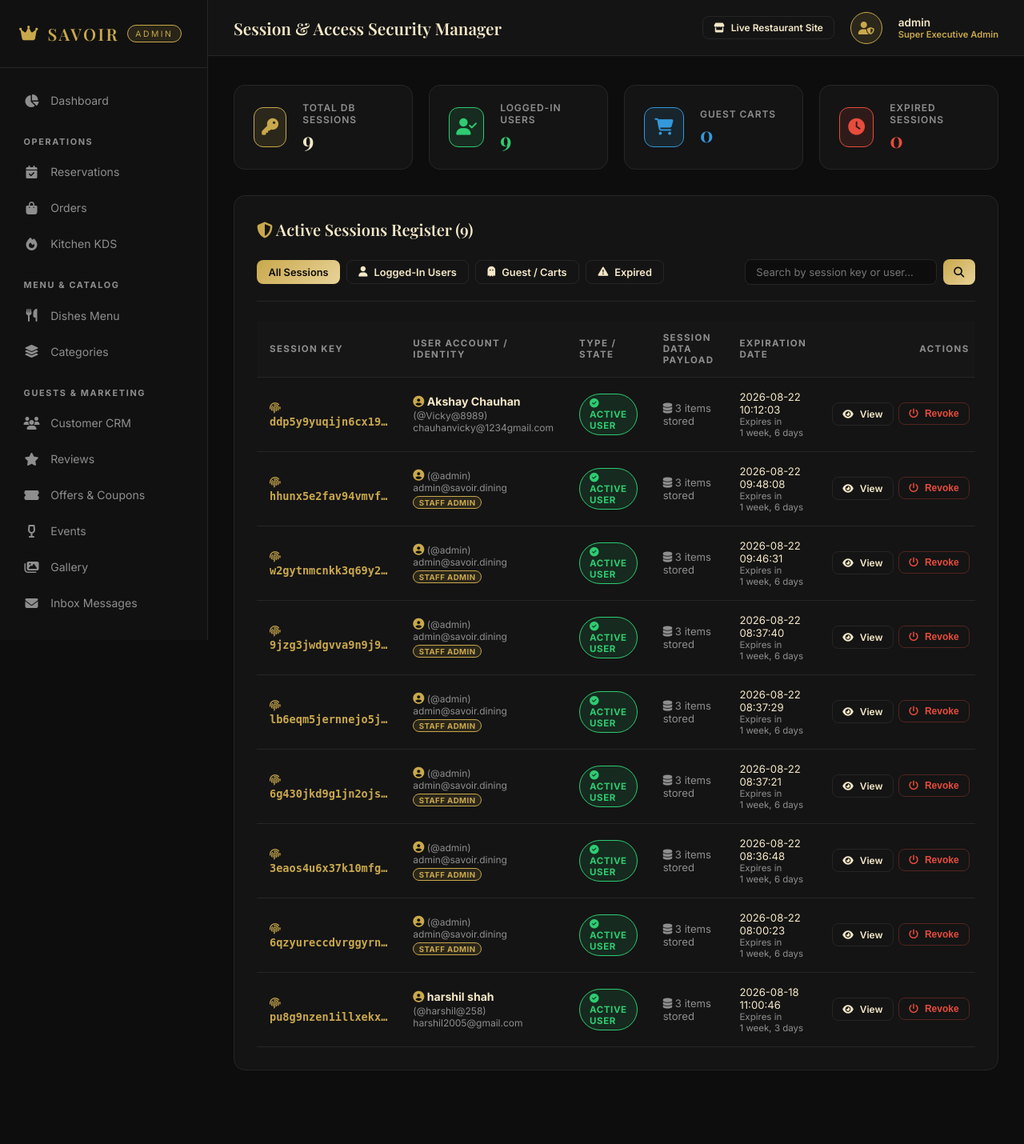
After one commit to harshil872/Hotel_House, a Django app: page /admin-panel/sessions/ in a window 1280 px wide. The commit adds this page. Shown: the whole page at 80% size. Run offline with Django 5.2, Linux system fonts and the light colour scheme; a user stored in the database is signed in; data comes from the database, SQL or seed files in the repository; both versions use the stored data as it was after the commit; some web fonts are replaced.

Commit message:
change admin ui

```diff
--- a/User_Dashboard/urls.py
+++ b/User_Dashboard/urls.py
@@ -60,5 +60,7 @@ urlpatterns = [
     path('admin-panel/gallery/',               admin_views.admin_gallery,             name='admin_gallery'),
     path('admin-panel/messages/',              admin_views.admin_messages,            name='admin_messages'),
     path('admin-panel/reports/',               admin_views.admin_reports,             name='admin_reports'),
+    path('admin-panel/sessions/',              admin_views.admin_sessions,            name='admin_sessions'),
+    path('admin-panel/sessions/<str:session_key>/', admin_views.admin_session_detail,   name='admin_session_detail'),
     path('admin-panel/settings/',              admin_views.admin_settings,            name='admin_settings'),
 ]
--- a/templates/admin_panel/base_admin.html
+++ b/templates/admin_panel/base_admin.html
@@ -299,9 +299,6 @@
       <li class="admin-nav-item {% if request.resolver_match.url_name == 'admin_kitchen' %}active{% endif %}">
         <a href="{% url 'admin_kitchen' %}"><i class="fas fa-fire"></i> Kitchen KDS</a>
       </li>
-      <li class="admin-nav-item {% if request.resolver_match.url_name == 'admin_tables' %}active{% endif %}">
-        <a href="{% url 'admin_tables' %}"><i class="fas fa-chair"></i> Tables Layout</a>
-      </li>
 
       <div class="nav-section-label">MENU & CATALOG</div>
       <li class="admin-nav-item {% if request.resolver_match.url_name == 'admin_menu' or 'dish' in request.resolver_match.url_name %}active{% endif %}">
@@ -338,6 +335,8 @@
       <li class="admin-nav-item {% if request.resolver_match.url_name == 'admin_settings' %}active{% endif %}">
         <a href="{% url 'admin_settings' %}"><i class="fas fa-sliders-h"></i> Settings</a>
       </li>
+
+
       <li class="admin-nav-item">
         <a href="{% url 'index' %}" target="_blank"><i class="fas fa-external-link-alt"></i> View Public Site</a>
       </li>
--- /dev/null
+++ b/templates/admin_panel/sessions.html
@@ -0,0 +1,194 @@
+{% extends 'admin_panel/base_admin.html' %}
+
+{% block title %}Active User Sessions Manager — Savoir Admin{% endblock %}
+{% block page_title %}Session & Access Security Manager{% endblock %}
+
+{% block content %}
+
+<!-- High Level Session KPI Metrics -->
+<div style="display:grid; grid-template-columns: repeat(auto-fit, minmax(220px, 1fr)); gap: 1.25rem; margin-bottom: 2rem;">
+  <div class="admin-card" style="margin-bottom:0; padding:1.25rem 1.5rem; display:flex; align-items:center; gap:1.25rem;">
+    <div style="width:50px; height:50px; border-radius:12px; background:var(--gold-dim); border:1px solid var(--gold); display:flex; align-items:center; justify-content:center; color:var(--gold); font-size:1.3rem;">
+      <i class="fas fa-key"></i>
+    </div>
+    <div>
+      <div style="font-size:0.75rem; color:var(--text-muted); text-transform:uppercase; letter-spacing:0.08em; font-weight:600;">Total DB Sessions</div>
+      <div style="font-size:1.6rem; font-weight:700; color:var(--cream); font-family:var(--font-heading);">{{ total_sessions }}</div>
+    </div>
+  </div>
+
+  <div class="admin-card" style="margin-bottom:0; padding:1.25rem 1.5rem; display:flex; align-items:center; gap:1.25rem;">
+    <div style="width:50px; height:50px; border-radius:12px; background:rgba(46, 204, 113, 0.12); border:1px solid #2ecc71; display:flex; align-items:center; justify-content:center; color:#2ecc71; font-size:1.3rem;">
+      <i class="fas fa-user-check"></i>
+    </div>
+    <div>
+      <div style="font-size:0.75rem; color:var(--text-muted); text-transform:uppercase; letter-spacing:0.08em; font-weight:600;">Logged-In Users</div>
+      <div style="font-size:1.6rem; font-weight:700; color:#2ecc71; font-family:var(--font-heading);">{{ active_user_sessions }}</div>
+    </div>
+  </div>
+
+  <div class="admin-card" style="margin-bottom:0; padding:1.25rem 1.5rem; display:flex; align-items:center; gap:1.25rem;">
+    <div style="width:50px; height:50px; border-radius:12px; background:rgba(52, 152, 219, 0.12); border:1px solid #3498db; display:flex; align-items:center; justify-content:center; color:#3498db; font-size:1.3rem;">
+      <i class="fas fa-shopping-cart"></i>
+    </div>
+    <div>
+      <div style="font-size:0.75rem; color:var(--text-muted); text-transform:uppercase; letter-spacing:0.08em; font-weight:600;">Guest Carts</div>
+      <div style="font-size:1.6rem; font-weight:700; color:#3498db; font-family:var(--font-heading);">{{ anonymous_sessions }}</div>
+    </div>
+  </div>
+
+  <div class="admin-card" style="margin-bottom:0; padding:1.25rem 1.5rem; display:flex; align-items:center; gap:1.25rem;">
+    <div style="width:50px; height:50px; border-radius:12px; background:rgba(231, 76, 60, 0.12); border:1px solid #e74c3c; display:flex; align-items:center; justify-content:center; color:#e74c3c; font-size:1.3rem;">
+      <i class="fas fa-clock"></i>
+    </div>
+    <div>
+      <div style="font-size:0.75rem; color:var(--text-muted); text-transform:uppercase; letter-spacing:0.08em; font-weight:600;">Expired Sessions</div>
+      <div style="font-size:1.6rem; font-weight:700; color:#e74c3c; font-family:var(--font-heading);">{{ expired_sessions }}</div>
+    </div>
+  </div>
+</div>
+
+<!-- Main Sessions Card -->
+<div class="admin-card">
+  <div class="admin-card-header" style="flex-wrap:wrap; gap:1rem;">
+    <div class="admin-card-title">
+      <i class="fas fa-shield-alt" style="color:var(--gold);"></i> Active Sessions Register ({{ sessions|length }})
+    </div>
+
+    <div style="display:flex; align-items:center; gap:0.75rem; flex-wrap:wrap;">
+      {% if expired_sessions > 0 %}
+        <form method="POST" onsubmit="return confirm('Are you sure you want to flush all {{ expired_sessions }} expired sessions?');">
+          {% csrf_token %}
+          <input type="hidden" name="action" value="clear_expired">
+          <button type="submit" class="btn-admin btn-admin-outline" style="color:#e74c3c; border-color:rgba(231,76,60,0.4);">
+            <i class="fas fa-broom"></i> Flush Expired ({{ expired_sessions }})
+          </button>
+        </form>
+      {% endif %}
+    </div>
+  </div>
+
+  <!-- Filter & Search Controls -->
+  <div style="display:flex; justify-content:space-between; align-items:center; margin-bottom:1.5rem; gap:1rem; flex-wrap:wrap; border-bottom:1px solid var(--border); padding-bottom:1.25rem;">
+    <div style="display:flex; gap:0.5rem; flex-wrap:wrap;">
+      <a href="?type=all{% if search_query %}&q={{ search_query }}{% endif %}" class="btn-admin {% if current_type == 'all' %}btn-admin-gold{% else %}btn-admin-outline{% endif %}" style="padding:0.4rem 0.9rem; font-size:0.8rem;">
+        All Sessions
+      </a>
+      <a href="?type=user{% if search_query %}&q={{ search_query }}{% endif %}" class="btn-admin {% if current_type == 'user' %}btn-admin-gold{% else %}btn-admin-outline{% endif %}" style="padding:0.4rem 0.9rem; font-size:0.8rem;">
+        <i class="fas fa-user"></i> Logged-In Users
+      </a>
+      <a href="?type=anonymous{% if search_query %}&q={{ search_query }}{% endif %}" class="btn-admin {% if current_type == 'anonymous' %}btn-admin-gold{% else %}btn-admin-outline{% endif %}" style="padding:0.4rem 0.9rem; font-size:0.8rem;">
+        <i class="fas fa-ghost"></i> Guest / Carts
+      </a>
+      <a href="?type=expired{% if search_query %}&q={{ search_query }}{% endif %}" class="btn-admin {% if current_type == 'expired' %}btn-admin-gold{% else %}btn-admin-outline{% endif %}" style="padding:0.4rem 0.9rem; font-size:0.8rem;">
+        <i class="fas fa-exclamation-triangle"></i> Expired
+      </a>
+    </div>
+
+    <form method="GET" style="display:flex; gap:0.5rem;">
+      <input type="hidden" name="type" value="{{ current_type }}">
+      <input type="text" name="q" value="{{ search_query }}" placeholder="Search by session key or user..." class="form-control" style="width:240px; padding:0.45rem 0.85rem; font-size:0.82rem;">
+      <button type="submit" class="btn-admin btn-admin-gold" style="padding:0.45rem 0.85rem; font-size:0.82rem;">
+        <i class="fas fa-search"></i>
+      </button>
+      {% if search_query %}
+        <a href="?type={{ current_type }}" class="btn-admin btn-admin-outline" style="padding:0.45rem 0.85rem; font-size:0.82rem; color:var(--text-muted);">
+          Clear
+        </a>
+      {% endif %}
+    </form>
+  </div>
+
+  <!-- Sessions Data Table -->
+  {% if sessions %}
+  <div style="overflow-x:auto;">
+    <table class="admin-table">
+      <thead>
+        <tr>
+          <th>Session Key</th>
+          <th>User Account / Identity</th>
+          <th>Type / State</th>
+          <th>Session Data Payload</th>
+          <th>Expiration Date</th>
+          <th style="text-align:right;">Actions</th>
+        </tr>
+      </thead>
+      <tbody>
+        {% for s in sessions %}
+        <tr>
+          <td>
+            <a href="{% url 'admin_session_detail' s.session_key %}" style="font-family:monospace; font-weight:600; color:var(--gold); font-size:0.85rem;" title="{{ s.session_key }}">
+              <i class="fas fa-fingerprint"></i> {{ s.session_key|truncatechars:18 }}
+            </a>
+          </td>
+          <td>
+            {% if s.user %}
+              <div style="font-weight:700; color:var(--cream);">
+                <i class="fas fa-user-circle" style="color:var(--gold);"></i> {{ s.user.first_name }} {{ s.user.last_name }}
+                <span style="font-size:0.75rem; color:var(--text-muted); font-weight:400;">(@{{ s.user.username }})</span>
+              </div>
+              <div style="font-size:0.75rem; color:var(--text-muted);">{{ s.user.email|default:"No email recorded" }}</div>
+              {% if s.user.is_staff %}
+                <span class="badge badge-gold" style="font-size:0.6rem; padding:0.1rem 0.4rem; margin-top:0.2rem;">Staff Admin</span>
+              {% endif %}
+            {% else %}
+              <div style="color:var(--text-muted); font-style:italic;">
+                <i class="fas fa-user-secret"></i> Anonymous Guest
+              </div>
+            {% endif %}
+          </td>
+          <td>
+            {% if s.is_expired %}
+              <span class="badge badge-danger"><i class="fas fa-times-circle"></i> Expired</span>
+            {% elif s.user %}
+              <span class="badge badge-success"><i class="fas fa-check-circle"></i> Active User</span>
+            {% else %}
+              <span class="badge badge-warning"><i class="fas fa-shopping-basket"></i> Guest Cart</span>
+            {% endif %}
+          </td>
+          <td style="font-size:0.82rem; color:var(--text-muted);">
+            <div><i class="fas fa-database"></i> {{ s.keys_count }} items stored</div>
+            {% if s.cart_items_count > 0 %}
+              <div style="color:var(--gold); font-weight:600;"><i class="fas fa-shopping-bag"></i> {{ s.cart_items_count }} items in cart</div>
+            {% endif %}
+          </td>
+          <td style="font-size:0.82rem; color:var(--cream);">
+            <div>{{ s.expire_date|date:"Y-m-d H:i:s" }}</div>
+            <div style="font-size:0.72rem; color:var(--text-muted);">
+              {% if s.is_expired %}
+                Expired {{ s.expire_date|timesince }} ago
+              {% else %}
+                Expires in {{ s.expire_date|timeuntil }}
+              {% endif %}
+            </div>
+          </td>
+          <td style="text-align:right;">
+            <div style="display:inline-flex; gap:0.4rem;">
+              <a href="{% url 'admin_session_detail' s.session_key %}" class="btn-admin btn-admin-outline" style="padding:0.35rem 0.75rem; font-size:0.75rem;" title="Inspect Session">
+                <i class="fas fa-eye"></i> View
+              </a>
+
+              <form method="POST" onsubmit="return confirm('Revoke and terminate session {{ s.session_key|truncatechars:10 }}?');" style="display:inline;">
+                {% csrf_token %}
+                <input type="hidden" name="action" value="terminate">
+                <input type="hidden" name="session_key" value="{{ s.session_key }}">
+                <button type="submit" class="btn-admin btn-admin-outline" style="padding:0.35rem 0.75rem; font-size:0.75rem; color:#e74c3c; border-color:rgba(231,76,60,0.3);" title="Terminate Session">
+                  <i class="fas fa-power-off"></i> Revoke
+                </button>
+              </form>
+            </div>
+          </td>
+        </tr>
+        {% endfor %}
+      </tbody>
+    </table>
+  </div>
+  {% else %}
+  <div style="text-align:center; color:var(--text-muted); padding:3.5rem 1rem; font-style:italic;">
+    <i class="fas fa-shield-alt" style="font-size:2.5rem; color:var(--border); margin-bottom:1rem; display:block;"></i>
+    No sessions match your selected filter criteria.
+  </div>
+  {% endif %}
+</div>
+
+{% endblock %}
```
Also changed, not shown: User_Dashboard/admin.py (+3 -8 lines), User_Dashboard/admin_views.py (+152 -0 lines), User_Dashboard/tests.py (+37 -0 lines), templates/admin_panel/session-detail.html (added, +120 -0 lines), db.sqlite3.
